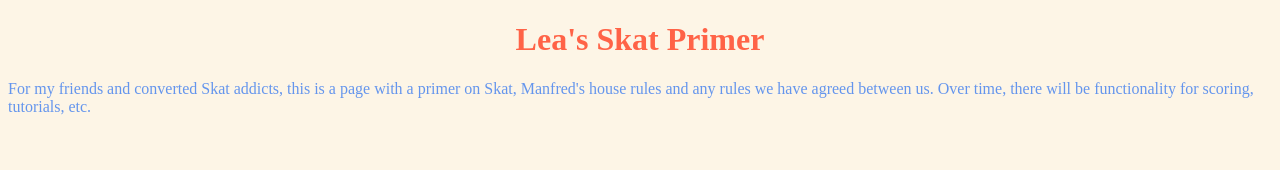
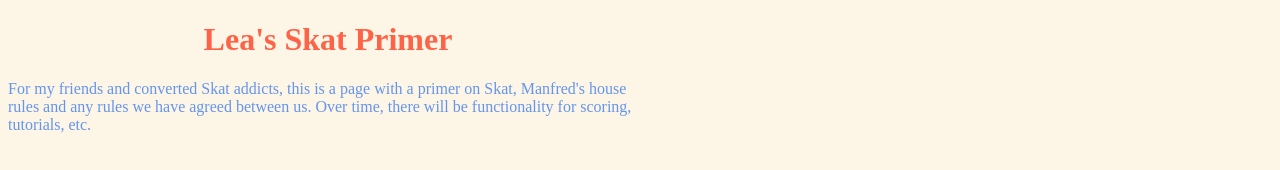
Before and after one commit to H-elloWorl-d/leas-skat-primer, a plain HTML site: page index.html in a window 1280 px wide. Drawn offline with Linux system fonts and the light colour scheme.

Commit message:
Update index.html

```diff
--- a/index.html
+++ b/index.html
@@ -8,6 +8,7 @@
         p {color:CornFlowerBlue;}
         body{background-color: OldLace;
         	text-align: justified; font-family: serif; font: Georgia;}
+	body{width: 50%;}
 	</style>
 </head>
 
```
